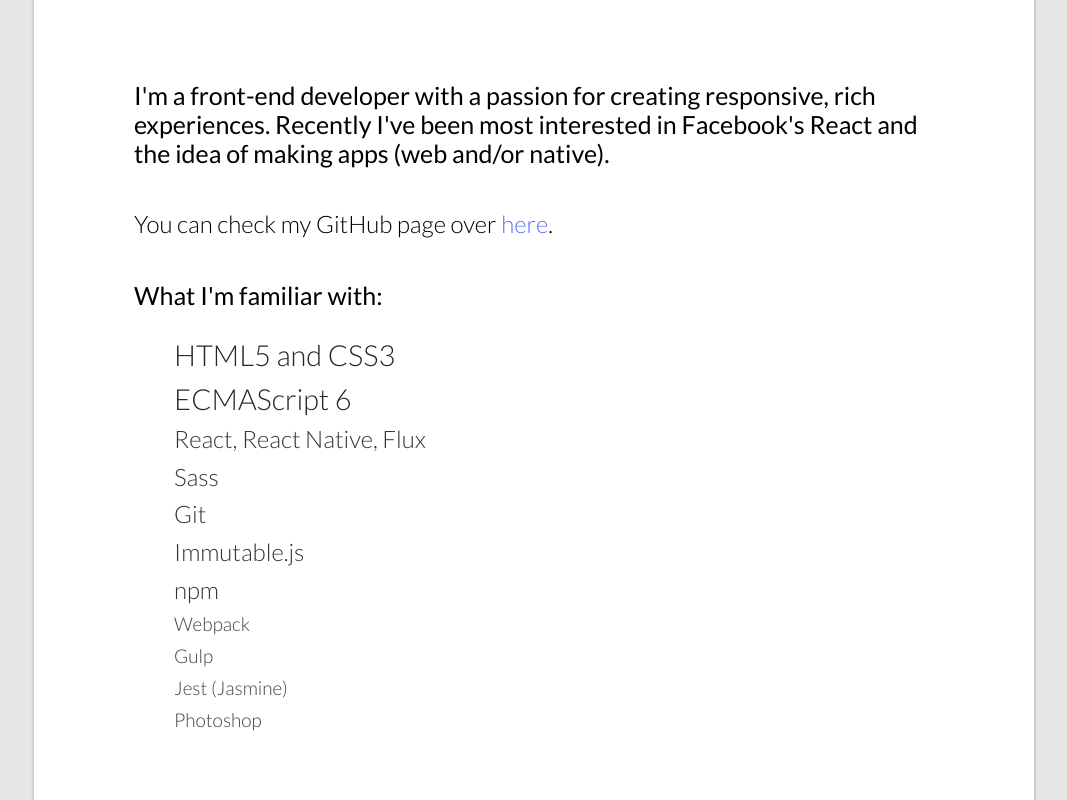
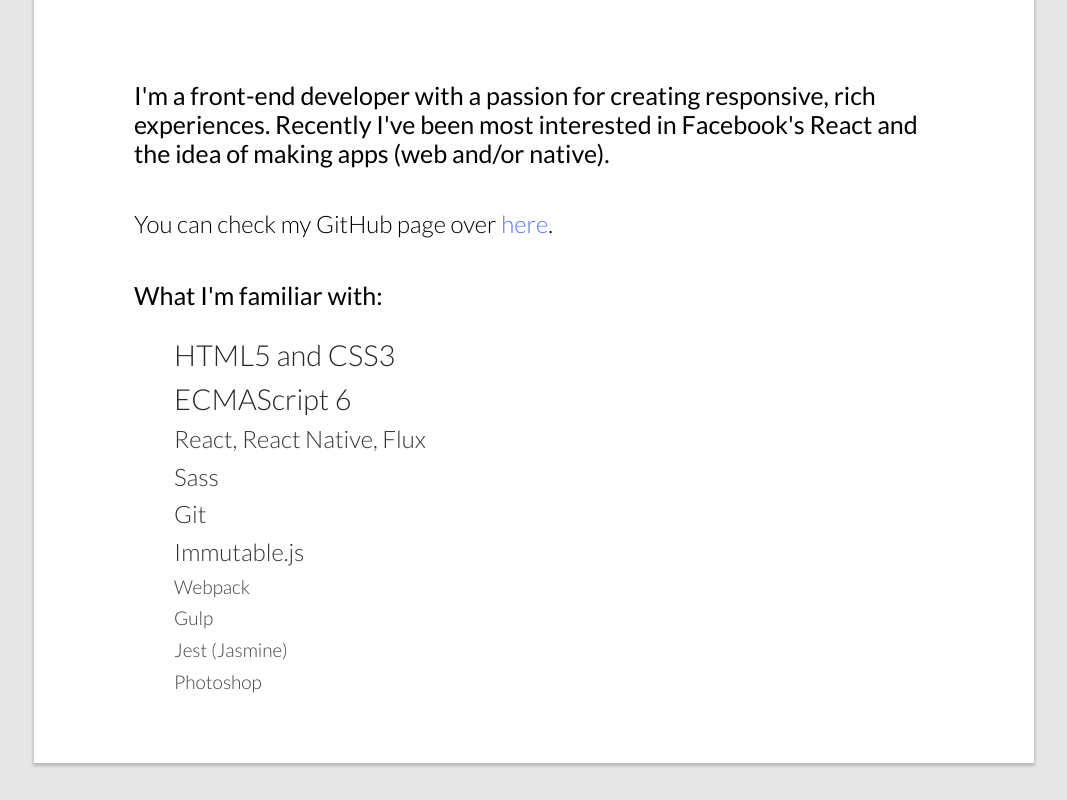
Before and after one commit to papermana/papermana.github.io, a website: page index.html in a window 1280 px wide. Shown: the part 1165-1965 px from the top of the page, without its empty margins (106-1173 px from the left). After the commit the page ends 1928 px from the top, so only its background shows below. Drawn offline with nearby package versions, Linux system fonts and the light colour scheme; files that its build step writes are made by us from their sources.

Commit message:
Removed npm from the list of skills

```diff
--- a/index.html
+++ b/index.html
@@ -42,9 +42,6 @@
       <li class="skill skill-medium">
          Immutable.js
       </li>
-      <li class="skill skill-medium">
-        npm
-      </li>
       <li class="skill skill-small">
         Webpack
       </li>
```
